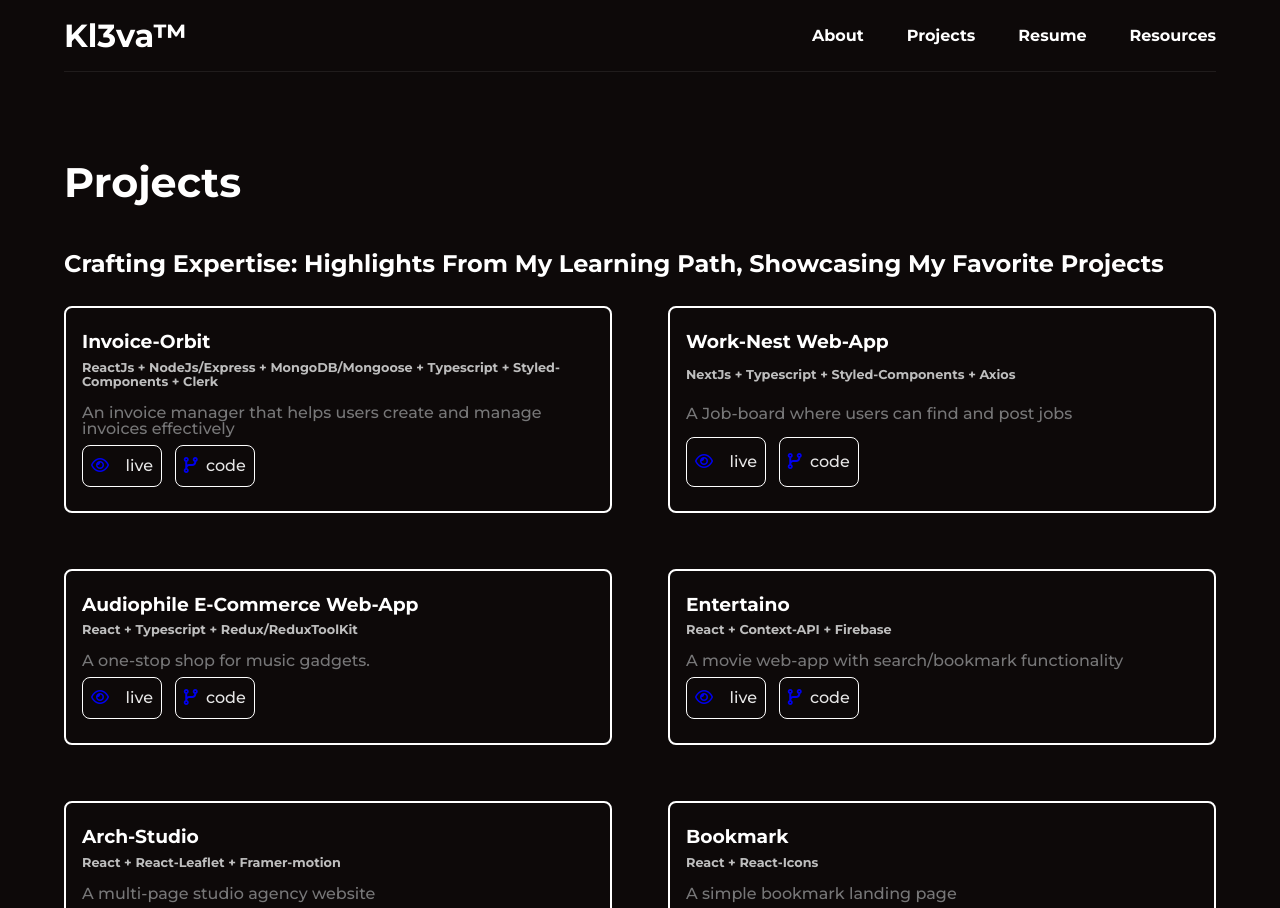
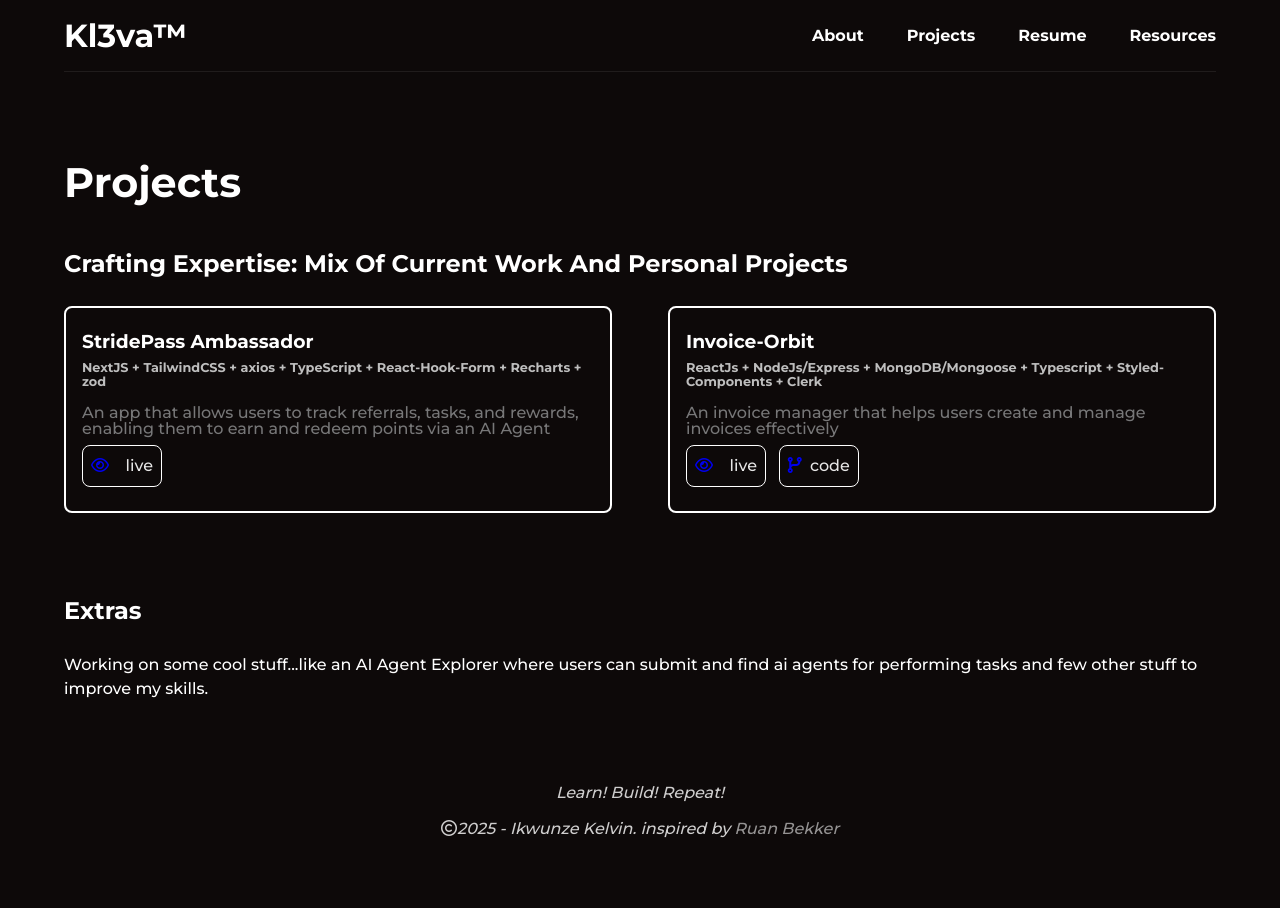
Before and after one commit to Kl3va/portfolio, a Next.js app: page /projects in a window 1280 px wide. Shown: the top 908 px of the page. After the commit the page ends 845 px from the top, so only its background shows below. Built offline with nearby package versions, Linux system fonts and the light colour scheme.

Commit message:
update: updated project route

```diff
--- a/components/Projects/Projects.tsx
+++ b/components/Projects/Projects.tsx
@@ -1,12 +1,12 @@
-import React from 'react'
+import React from "react";
 
 //data
-import { projectData } from 'data/projectData'
+import { projectData } from "data/projectData";
 
 //Styling
-import styles from 'components/Projects/projects.module.scss'
+import styles from "components/Projects/projects.module.scss";
 
-type ProjectProps = typeof projectData
+type ProjectProps = typeof projectData;
 
 const Projects = ({ heading, subTitle, extra, projects }: ProjectProps) => {
   return (
@@ -20,24 +20,28 @@ const Projects = ({ heading, subTitle, extra, projects }: ProjectProps) => {
               return (
                 <div key={index} className={styles.unique__project}>
                   <h3>{project.title}</h3>
-                  <h4>{project.tools.join(' + ')}</h4>
+                  <h4>{project.tools.join(" + ")}</h4>
                   <p>{project.subTitle}</p>
                   <div className={styles.links}>
                     <div>
-                      <a href={project.links[0].url} target='_blank'>
-                        <i className='fa-regular fa-eye'></i>
+                      <a href={project.links[0].url} target="_blank">
+                        <i className="fa-regular fa-eye"></i>
                       </a>
                       <p>{project.links[0].label}</p>
                     </div>
-                    <div>
-                      <a href={project.links[1].url} target='_blank'>
-                        <i className='fa-solid fa-code-branch'></i>
-                      </a>
-                      <p>{project.links[1].label}</p>
-                    </div>
+
+                    {project.links[1] && (
+                      <div>
+                        {" "}
+                        <a href={project.links[1]?.url} target="_blank">
+                          <i className="fa-solid fa-code-branch"></i>
+                        </a>
+                        <p>{project.links[1]?.label}</p>
+                      </div>
+                    )}
                   </div>
                 </div>
-              )
+              );
             })}
           </div>
         </div>
@@ -50,7 +54,7 @@ const Projects = ({ heading, subTitle, extra, projects }: ProjectProps) => {
         </div>
       </section>
     </main>
-  )
-}
+  );
+};
 
-export default Projects
+export default Projects;
--- a/data/projectData.ts
+++ b/data/projectData.ts
@@ -1,101 +1,46 @@
 export const projectData = {
-  heading: 'Projects',
-  subTitle:
-    'Crafting Expertise: Highlights from My Learning Path, Showcasing my Favorite Projects',
+  heading: "Projects",
+  subTitle: "Crafting Expertise: Mix of current work and personal projects",
   extra: {
-    subHeading: 'Extras',
+    subHeading: "Extras",
     title:
-      'Working on a fullstack personal finance application and few other stuff to improve my skills...',
+      "Working on some cool stuff...like an AI Agent Explorer where users can submit and find ai agents for performing tasks and few other stuff to improve my skills.",
   },
   projects: [
     {
-      title: 'Invoice-Orbit',
+      title: "StridePass Ambassador",
       tools: [
-        'ReactJs',
-        'NodeJs/Express',
-        'MongoDB/Mongoose',
-        'Typescript',
-        'Styled-Components',
-        'Clerk',
+        "NextJS",
+        "TailwindCSS",
+        "axios",
+        "TypeScript",
+        "React-Hook-Form",
+        "Recharts",
+        "zod",
       ],
       subTitle:
-        'An invoice manager that helps users create and manage invoices effectively',
+        "An app that allows users to track referrals, tasks, and rewards, enabling them to earn and redeem points via an AI Agent",
       links: [
-        { label: 'live', url: 'https://www.invoiceorbit.xyz' },
-        { label: 'code', url: 'https://github.com/Kl3va/Invoice-Orbit' },
+        { label: "live", url: "https://ambassador.stridepass.com/" },
+        // { label: "code(#)", url: "#" },
       ],
     },
     {
-      title: 'Work-Nest web-app',
-      tools: ['NextJs', 'Typescript', 'Styled-Components', 'Axios'],
-      subTitle: 'A Job-board where users can find and post jobs',
+      title: "Invoice-Orbit",
+      tools: [
+        "ReactJs",
+        "NodeJs/Express",
+        "MongoDB/Mongoose",
+        "Typescript",
+        "Styled-Components",
+        "Clerk",
+      ],
+      subTitle:
+        "An invoice manager that helps users create and manage invoices effectively",
       links: [
-        { label: 'live', url: 'https://work-nest.vercel.app/' },
-        { label: 'code', url: 'https://github.com/Kl3va/job-board' },
-      ],
-    },
-    {
-      title: 'Audiophile E-commerce web-app',
-      tools: ['React', 'Typescript', 'Redux/ReduxToolKit'],
-      subTitle: 'A one-stop shop for music gadgets.',
-      links: [
-        { label: 'live', url: 'https://audiophilec.netlify.app/' },
-        { label: 'code', url: 'https://github.com/Kl3va/audiophile' },
-      ],
-    },
-    {
-      title: 'Entertaino',
-      tools: ['React', 'Context-API', 'Firebase'],
-      subTitle: 'A movie web-app with search/bookmark functionality',
-      links: [
-        { label: 'live', url: 'https://entertainment-mini-app.netlify.app/' },
-        {
-          label: 'code',
-          url: 'https://github.com/Kl3va/Entertainment-web-app',
-        },
-      ],
-    },
-    {
-      title: 'Arch-Studio',
-      tools: ['React', 'React-Leaflet', 'Framer-motion'],
-      subTitle: 'A multi-page studio agency website',
-      links: [
-        { label: 'live', url: 'https://arch-studio-universal.netlify.app/' },
-        {
-          label: 'code',
-          url: 'https://github.com/Kl3va/arch-studio',
-        },
-      ],
-    },
-    {
-      title: 'Bookmark',
-      tools: ['React', 'React-Icons'],
-      subTitle: 'A simple bookmark landing page',
-      links: [
-        {
-          label: 'live',
-          url: 'https://bookmark-agency-landing-page.netlify.app/',
-        },
-        {
-          label: 'code',
-          url: 'https://github.com/Kl3va/bookmark-landing-page/tree/master',
-        },
-      ],
-    },
-    {
-      title: 'Splitter',
-      tools: ['JavaScript', 'Flexbox/CSS-Grid'],
-      subTitle: 'A Seamless Bill Sharing and Tipping Solution',
-      links: [
-        {
-          label: 'live',
-          url: 'https://tip-calculator-xi-eight.vercel.app/',
-        },
-        {
-          label: 'code',
-          url: 'https://github.com/Kl3va/Tip-Calculator',
-        },
+        { label: "live", url: "https://www.invoiceorbit.xyz" },
+        { label: "code", url: "https://github.com/Kl3va/Invoice-Orbit" },
       ],
     },
   ],
-}
+};
```
